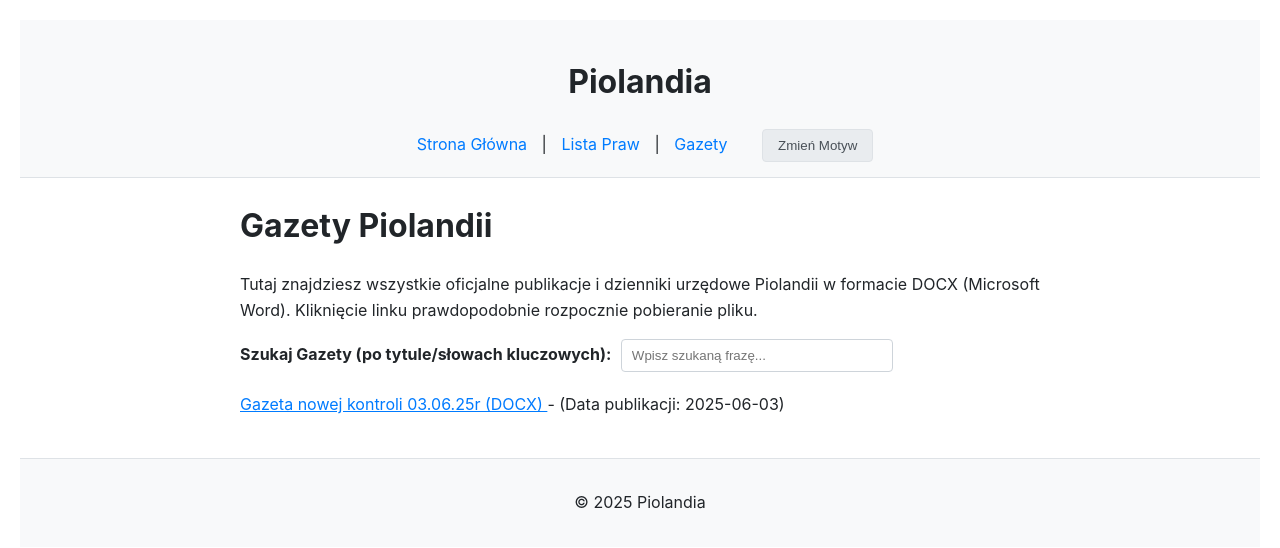
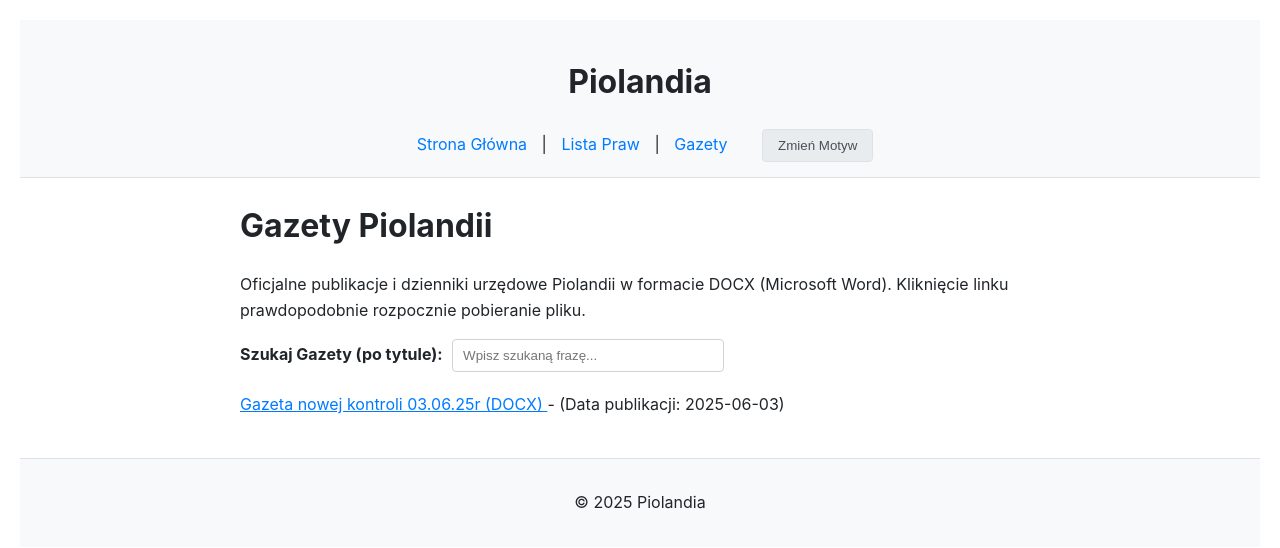
Before and after one commit to kacper010211/Piolandia, a Jekyll site: the page built from gazety.md, in a window 1280 px wide. Shown: the top 548 px of the page. Built offline with Jekyll 4.4.1, drawn with Linux system fonts in a browser that asks for light colours; part of the change alters nothing that is shown.

Commit message:
Update gazety.md

```diff
--- a/gazety.md
+++ b/gazety.md
@@ -6,18 +6,19 @@ permalink: /gazety/
 
 # Gazety Piolandii
 
-Tutaj znajdziesz wszystkie oficjalne publikacje i dzienniki urzędowe Piolandii w formacie DOCX (Microsoft Word). Kliknięcie linku prawdopodobnie rozpocznie pobieranie pliku.
+Oficjalne publikacje i dzienniki urzędowe Piolandii w formacie DOCX (Microsoft Word). Kliknięcie linku prawdopodobnie rozpocznie pobieranie pliku.
 
 <div class="search-container">
-  <label for="gazette-search">Szukaj Gazety (po tytule/słowach kluczowych):</label>
+  <label for="gazette-search">Szukaj Gazety (po tytule):</label>
   <input type="text" id="gazette-search" placeholder="Wpisz szukaną frazę...">
 </div>
 
 <ul id="gazette-list">
-  {% assign sorted_gazettes = site.gazettes | sort: 'title' %}
+  {% assign sorted_gazettes = site.gazettes | sort: 'date' | reverse %}
   {% for gazette in sorted_gazettes %}
-    <li data-keywords="{{ gazette.keywords | downcase }}">
-      <a href="/assets/docs/gazettes/{{ gazette.docx_url }}" download>
+    <li>
+      <!-- ZMIANA: Link prowadzi do gazette.docx_url -->
+      <a href="{{ gazette.docx_url | relative_url }}" target="_blank">
         {{ gazette.title | default: gazette.basename }} (DOCX)
       </a>
       {% if gazette.date %} - (Data publikacji: {{ gazette.date | date: "%Y-%m-%d" }}){% endif %}
@@ -28,25 +29,13 @@ Tutaj znajdziesz wszystkie oficjalne publikacje i dzienniki urzędowe Piolandii
 </ul>
 
 <script>
-  const searchInput = document.getElementById('gazette-search');
-  const gazetteList = document.getElementById('gazette-list');
-  const listItems = gazetteList.getElementsByTagName('li');
+  document.getElementById('gazette-search').addEventListener('input', function () {
+    const query = this.value.toLowerCase();
+    const listItems = document.querySelectorAll('#gazette-list li');
 
-  searchInput.addEventListener('keyup', function() {
-    const filter = searchInput.value.toLowerCase().trim();
-    for (let i = 0; i < listItems.length; i++) {
-      const item = listItems[i];
-      const link = item.getElementsByTagName('a')[0];
-      const keywords = item.getAttribute('data-keywords') || '';
-
-      if (link) {
-        const title = link.textContent || link.innerText;
-        if (title.toLowerCase().indexOf(filter) > -1 || keywords.indexOf(filter) > -1) {
-          item.style.display = "";
-        } else {
-          item.style.display = "none";
-        }
-      }
-    }
+    listItems.forEach(function (item) {
+      const text = item.textContent.toLowerCase();
+      item.style.display = text.includes(query) ? '' : 'none';
+    });
   });
 </script>
```
